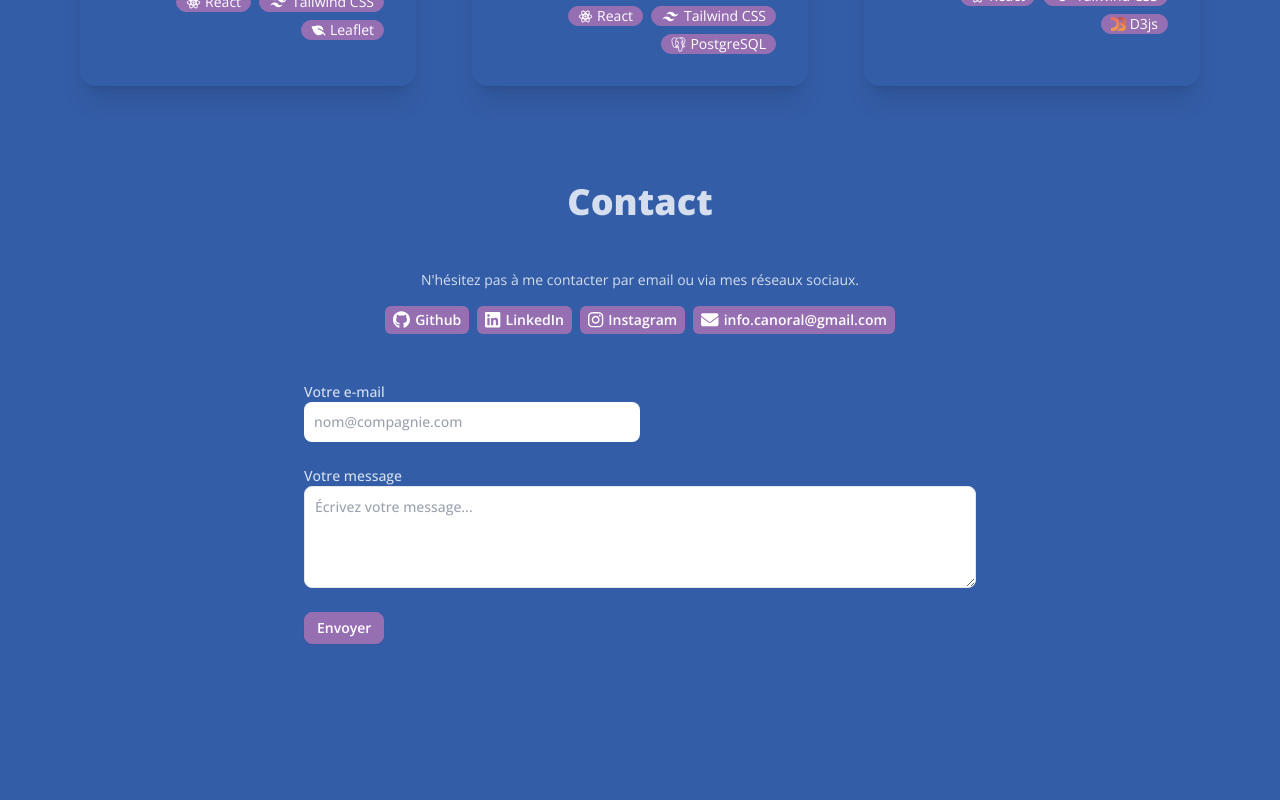
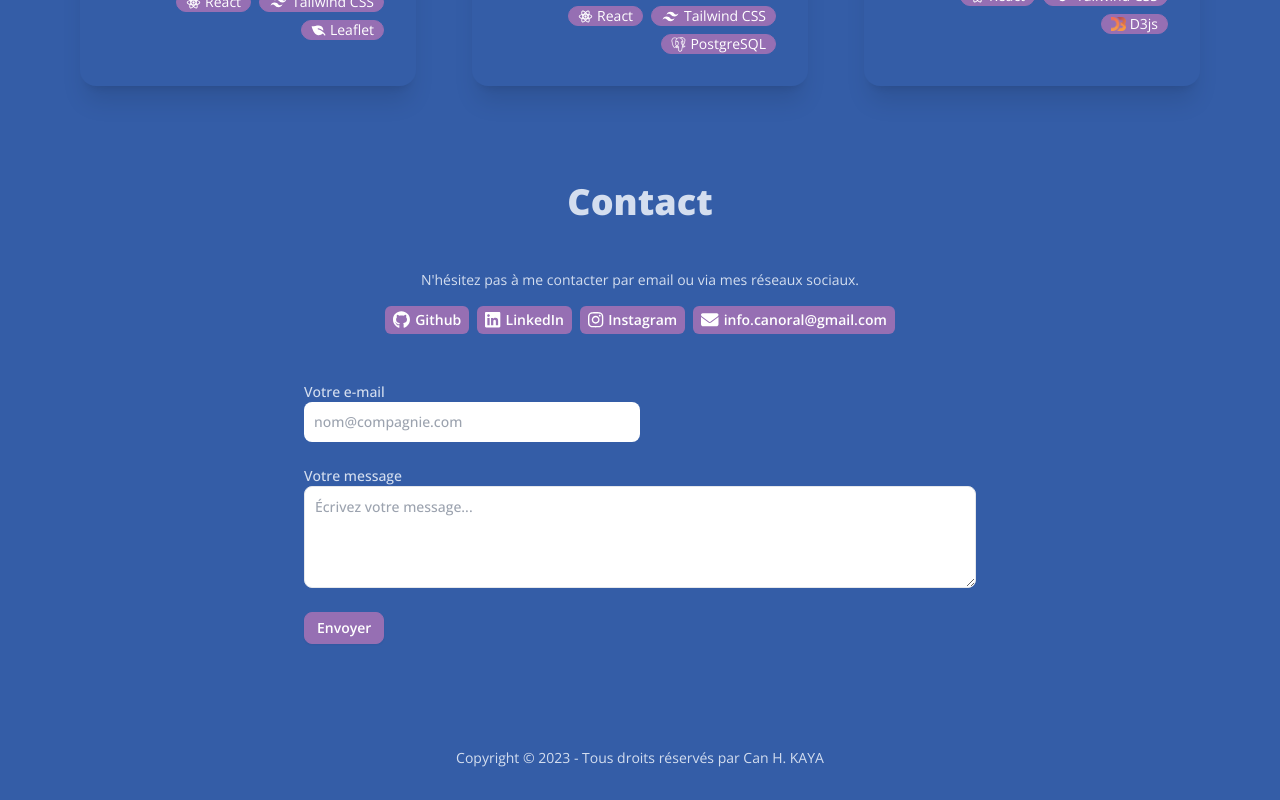
Before and after one commit to caankaya/Portfolio, a React (Vite) app: page / in a window 1280 px wide. Shown: the part 1586-2386 px from the top of the page. Before the commit the page ends 2254 px from the top, so only its background shows below. Built offline with nearby package versions, Linux system fonts and the light colour scheme.

Commit message:
feat: :sparkles: Ajout un footer

```diff
--- a/src/Contact/Contact.tsx
+++ b/src/Contact/Contact.tsx
@@ -27,7 +27,7 @@ export default function Contact() {
   }
 
   return (
-    <div className="w-full flex flex-col flex-wrap items-center gap-2" id="contact">
+    <div className="w-full flex flex-col flex-wrap items-center gap-2 mb-20" id="contact">
       <h2 className="mb-8 sm:mb-10 text-4xl text-center font-extrabold">Contact</h2>
       <div className="flex flex-col items-center gap-4 mb-10">
         <p className="text-center text-sm">N'hésitez pas à me contacter par email ou via mes réseaux sociaux.</p>
--- /dev/null
+++ b/src/Footer/Footer.tsx
@@ -0,0 +1,9 @@
+export default function Footer() {
+  return (
+    <footer className="footer footer-center p-4 text-base-content">
+      <aside>
+        <p>Copyright © 2023 - Tous droits réservés par Can H. KAYA</p>
+      </aside>
+    </footer>
+  );
+}
--- a/src/Header/Header.tsx
+++ b/src/Header/Header.tsx
@@ -50,7 +50,7 @@ function Header() {
   };
 
   return (
-    <div className="navbar bg-base-100 mb-10 sticky top-0 z-10 max-sm:flex max-sm:flex-col max-sm:items-center max-sm:gap-y-3 max-sm:mb-0">
+    <header className="navbar bg-base-100 mb-10 sticky top-0 z-10 max-sm:flex max-sm:flex-col max-sm:items-center max-sm:gap-y-3 max-sm:mb-0">
       <button className="btn btn-secondary btn-sm normal-case text-white" onClick={downloadCV}>
         Télécharger CV <FontAwesomeIcon icon={faArrowDown} bounce />
       </button>
@@ -60,7 +60,7 @@ function Header() {
         {generateLink("projects", "Projets")}
         {generateLink("contact", "Contact")}
       </div>
-    </div>
+    </header>
   );
 }
 
--- a/src/Layout/Layout.tsx
+++ b/src/Layout/Layout.tsx
@@ -2,12 +2,14 @@ import { Outlet } from "react-router-dom";
 
 // Components
 import Header from "../Header/Header";
+import Footer from "../Footer/Footer";
 
 function Layout() {
   return (
-    <div className="body min-h-full max-w-6xl m-auto p-4 relative">
+    <div className="body min-h-full max-w-6xl m-auto p-4 relative ">
       <Header />
       <Outlet />
+      <Footer />
     </div>
   );
 }
```
